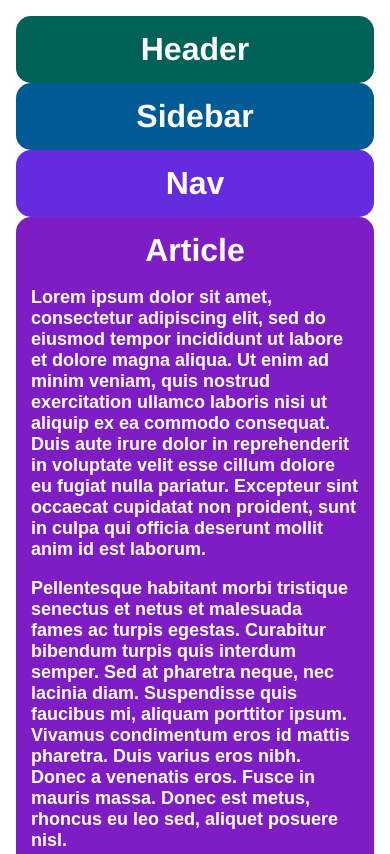
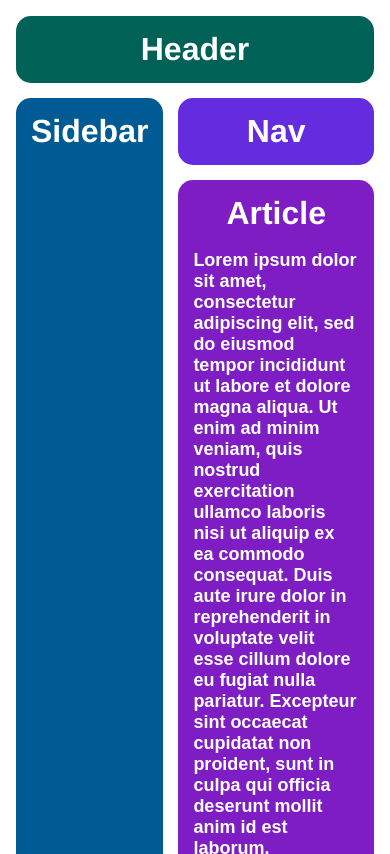
Before and after one commit to itspabro/the_odin_project_work, a plain HTML site: page css-exercises/intermediate-html-css/advanced-grid/01-responsive-holy-grail/index.html in a window 390 px wide. Shown: the top 854 px of the page. Drawn offline with Linux system fonts and the light colour scheme.

Commit message:
Complete css-exercises, intermediate, responsive-holy-grail

```diff
--- a/css-exercises/intermediate-html-css/advanced-grid/01-responsive-holy-grail/style.css
+++ b/css-exercises/intermediate-html-css/advanced-grid/01-responsive-holy-grail/style.css
@@ -9,6 +9,11 @@ html {
   height: 100%;
   padding: 16px;
   box-sizing: border-box;
+
+  display: grid;
+  grid-template-rows: 1fr 1fr 5fr 1fr;
+  grid-template-columns: 1fr 3fr;
+  gap: 15px;
 }
 
 .container div {
```
Also changed, not shown: index.html (+2 -0 lines).
